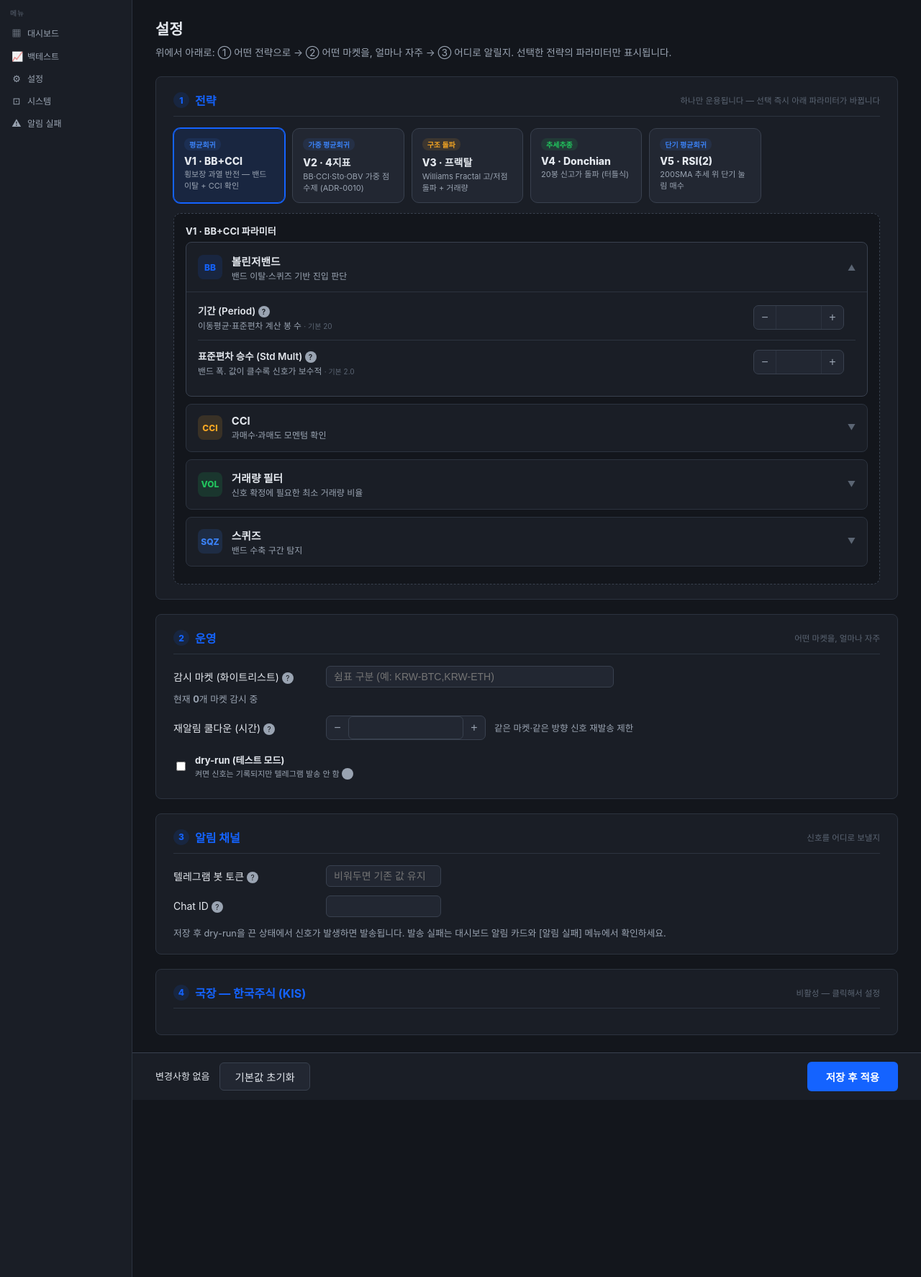
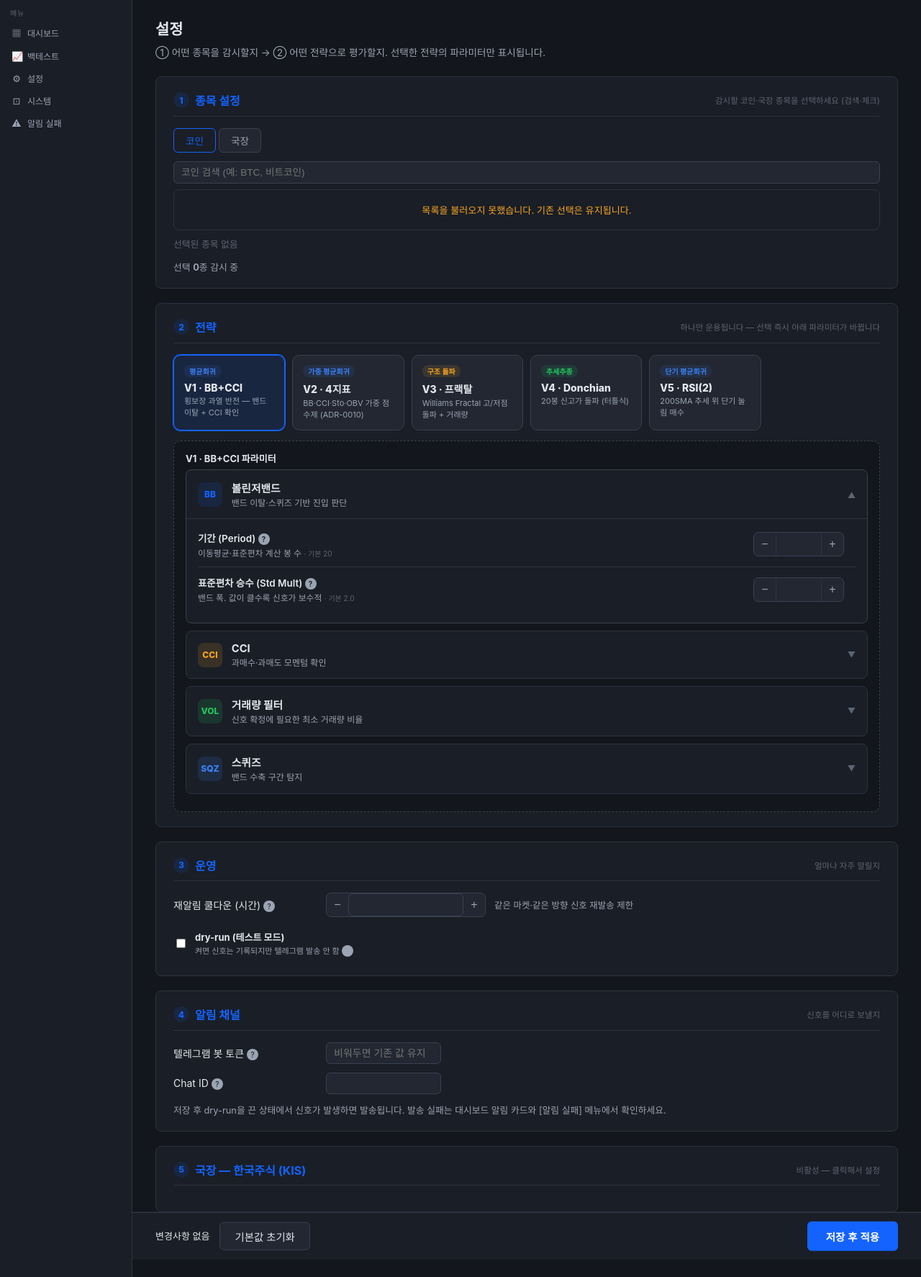
Before and after one commit to xzzero87-alt/signal-up, a Python web app: template src/signal_program/web/templates/settings.html in a window 1280 px wide. Shown: the part 46-1820 px from the top of the page at 72% size. Run offline with Jinja, Linux system fonts and the light colour scheme; the template is opened without the code that fills it, so the values that code supplies are empty.

Commit message:
@ feat(ui): 설정 종목설정 멀티셀렉트 재구성 (v2.2 M3)
- ① 종목설정(코인/국장 탭·검색·체크·선택 칩) 신설, ② 전략 아래로 이동
- 콤마 텍스트 입력 폐지 → 배열 제출 (whitelist_markets/kr_whitelist_symbols)
- settings_markets.js: Set 단일 진실 + 서버렌더 hidden input mirror
  (검색/재렌더가 제출값 불변, 로드 실패에도 기존 선택 유지)
- BUG-1(폼 input↔스키마)·BUG-3(단일 패널) 가드 + id/name/err- 보존
- 운영/알림/국장(KIS) 섹션은 M4 system.html 이전까지 유지(renumber)
@

```diff
--- a/src/signal_program/web/static/js/settings.js
+++ b/src/signal_program/web/static/js/settings.js
@@ -39,12 +39,14 @@
   const fd = new FormData(form);
   const body = {};
 
+  // 리스트 필드(종목설정): hidden input 다중값을 getAll로 수집 → 빈 배열도 명시 전달.
+  // settings_markets.js가 Set→hidden input을 mirror하므로 이것이 제출 진실.
+  for (const listField of ['whitelist_markets', 'kr_whitelist_symbols']) {
+    body[listField] = fd.getAll(listField).map(v => String(v).trim()).filter(Boolean);
+  }
+
   for (const [key, val] of fd.entries()) {
-    // 리스트 필드: 빈 입력도 backend에 명시적으로 전달
-    if (key === 'whitelist_markets' || key === 'kr_whitelist_symbols') {
-      body[key] = (val ?? '').split(',').map(v => v.trim()).filter(Boolean);
-      continue;
-    }
+    if (key === 'whitelist_markets' || key === 'kr_whitelist_symbols') continue;
     if (val === '' || val == null) continue;
     if (CHECKBOX_FIELDS.has(key)) {
       body[key] = true;
--- /dev/null
+++ b/src/signal_program/web/static/js/settings_markets.js
@@ -0,0 +1,285 @@
+// settings_markets.js — 종목설정 멀티셀렉트 (코인/국장 탭) — v2.2 M3
+// 설계 불변식(advisor): Set 이 단일 진실. 제출은 서버/JS가 mirror 하는 hidden input(name)만 담당.
+// picker 행은 name 없는 순수 UI — 검색 필터·재렌더가 제출값에 영향 주지 않는다.
+'use strict';
+
+(function () {
+  const TABS = {
+    coin: {
+      field: 'whitelist_markets',
+      api: '/api/markets/coins',
+      valKey: 'market',
+      labelKey: 'korean_name',
+      subKey: null,
+    },
+    kr: {
+      field: 'kr_whitelist_symbols',
+      api: '/api/markets/kr',
+      valKey: 'code',
+      labelKey: 'name',
+      subKey: 'market', // KOSPI/KOSDAQ 뱃지
+    },
+  };
+
+  // tabKey -> { set, initial, listEl, rows: [{val, search, el}] }
+  const state = {};
+
+  function $(id) {
+    return document.getElementById(id);
+  }
+
+  function fireFormInput() {
+    const form = $('settings-form');
+    if (form) form.dispatchEvent(new Event('input', { bubbles: true }));
+  }
+
+  // ── hidden input mirror (제출 진실) ──
+  function mirrorHidden(tabKey) {
+    const cfg = TABS[tabKey];
+    const box = $('hidden-' + cfg.field);
+    if (!box) return;
+    box.innerHTML = '';
+    state[tabKey].set.forEach(function (val) {
+      const inp = document.createElement('input');
+      inp.type = 'hidden';
+      inp.name = cfg.field;
+      inp.value = val;
+      box.appendChild(inp);
+    });
+  }
+
+  function renderCount(tabKey) {
+    const el = $(tabKey + '-count');
+    if (el) el.textContent = String(state[tabKey].set.size);
+  }
+
+  // ── 선택 칩 (선택의 보편적 표현 — 유니버스 밖 항목도 표시) ──
+  function renderChips(tabKey) {
+    const box = $(tabKey + '-chips');
+    if (!box) return;
+    box.innerHTML = '';
+    const set = state[tabKey].set;
+    if (set.size === 0) {
+      const empty = document.createElement('span');
+      empty.className = 'ms-chips-empty';
+      empty.textContent = '선택된 종목 없음';
+      box.appendChild(empty);
+      return;
+    }
+    set.forEach(function (val) {
+      const chip = document.createElement('span');
+      chip.className = 'ms-chip';
+      const lbl = document.createElement('span');
+      lbl.textContent = val;
+      const x = document.createElement('button');
+      x.type = 'button';
+      x.className = 'ms-chip-x';
+      x.textContent = '×';
+      x.setAttribute('aria-label', val + ' 제거');
+      x.addEventListener('click', function () {
+        removeItem(tabKey, val);
+      });
+      chip.appendChild(lbl);
+      chip.appendChild(x);
+      box.appendChild(chip);
+    });
+  }
+
+  function syncRowCheckbox(tabKey, val) {
+    const listEl = state[tabKey].listEl;
+    if (!listEl || !window.CSS || !CSS.escape) return;
+    const cb = listEl.querySelector('input[data-val="' + CSS.escape(val) + '"]');
+    if (cb) cb.checked = state[tabKey].set.has(val);
+  }
+
+  function toggleItem(tabKey, val) {
+    const set = state[tabKey].set;
+    if (set.has(val)) set.delete(val);
+    else set.add(val);
+    mirrorHidden(tabKey);
+    renderChips(tabKey);
+    renderCount(tabKey);
+    syncRowCheckbox(tabKey, val);
+    fireFormInput();
+  }
+
+  function removeItem(tabKey, val) {
+    state[tabKey].set.delete(val);
+    mirrorHidden(tabKey);
+    renderChips(tabKey);
+    renderCount(tabKey);
+    syncRowCheckbox(tabKey, val);
+    fireFormInput();
+  }
+
+  // ── picker 행 렌더 (1회) ──
+  function renderList(tabKey, items) {
+    const cfg = TABS[tabKey];
+    const listEl = state[tabKey].listEl;
+    if (!listEl) return;
+    listEl.innerHTML = '';
+    listEl.removeAttribute('data-loading');
+    state[tabKey].rows = [];
+
+    if (!items.length) {
+      listEl.innerHTML = '<div class="ms-list-msg">목록이 비어 있습니다.</div>';
+      return;
+    }
+
+    const frag = document.createDocumentFragment();
+    items.forEach(function (item) {
+      const val = item[cfg.valKey];
+      const label = item[cfg.labelKey] || '';
+      const sub = cfg.subKey ? item[cfg.subKey] || '' : '';
+
+      const row = document.createElement('label');
+      row.className = 'ms-item';
+
+      const cb = document.createElement('input');
+      cb.type = 'checkbox'; // name 없음 — 순수 UI
+      cb.className = 'ms-cb';
+      cb.setAttribute('data-val', val);
+      cb.checked = state[tabKey].set.has(val);
+      cb.addEventListener('change', function () {
+        toggleItem(tabKey, val);
+      });
+
+      const code = document.createElement('span');
+      code.className = 'ms-code';
+      code.textContent = val;
+
+      const name = document.createElement('span');
+      name.className = 'ms-name';
+      name.textContent = label;
+
+      row.appendChild(cb);
+      row.appendChild(code);
+      row.appendChild(name);
+      if (sub) {
+        const badge = document.createElement('span');
+        badge.className = 'ms-badge';
+        badge.textContent = sub;
+        row.appendChild(badge);
+      }
+      frag.appendChild(row);
+
+      state[tabKey].rows.push({
+        val: val,
+        search: (val + ' ' + label).toLowerCase(),
+        el: row,
+      });
+    });
+    listEl.appendChild(frag);
+  }
+
+  // ── 검색: picker 가시성만 토글 (제출값 불변) ──
+  function filterList(tabKey, query) {
+    const q = (query || '').trim().toLowerCase();
+    state[tabKey].rows.forEach(function (r) {
+      r.el.style.display = !q || r.search.indexOf(q) !== -1 ? '' : 'none';
+    });
+  }
+
+  function switchTab(tabKey) {
+    ['coin', 'kr'].forEach(function (t) {
+      const panel = $('ms-panel-' + t);
+      if (panel) panel.style.display = t === tabKey ? '' : 'none';
+      const tab = document.querySelector('.ms-tab[data-tab="' + t + '"]');
+      if (tab) tab.classList.toggle('on', t === tabKey);
+    });
+  }
+
+  async function loadTab(tabKey) {
+    const cfg = TABS[tabKey];
+    try {
+      const res = await fetch(cfg.api);
+      if (!res.ok) throw new Error('HTTP ' + res.status);
+      const items = await res.json();
+      renderList(tabKey, items);
+    } catch (e) {
+      // 로드 실패해도 hidden input(서버 시드)은 그대로 제출됨 — 데이터 손실 없음.
+      const listEl = state[tabKey].listEl;
+      if (listEl) {
+        listEl.removeAttribute('data-loading');
+        listEl.innerHTML =
+          '<div class="ms-list-msg ms-list-err">목록을 불러오지 못했습니다. ' +
+          '기존 선택은 유지됩니다.</div>';
+      }
+    }
+  }
+
+  // 변경 추적: 저장바(settings.html 인라인)가 호출
+  window.getMarketsChanges = function () {
+    const out = [];
+    ['coin', 'kr'].forEach(function (t) {
+      const st = state[t];
+      if (!st) return;
+      const changed =
+        st.set.size !== st.initial.size ||
+        Array.prototype.some.call(st.set, function (v) {
+          return !st.initial.has(v);
+        });
+      if (changed) {
+        out.push({
+          key: TABS[t].field,
+          label: t === 'coin' ? '코인 종목' : '국장 종목',
+          from: st.initial.size + '종',
+          to: st.set.size + '종',
+        });
+      }
+    });
+    return out;
+  };
+
+  // 저장 성공 시 기준값 갱신
+  window.marketsCommit = function () {
+    ['coin', 'kr'].forEach(function (t) {
+      if (state[t]) state[t].initial = new Set(state[t].set);
+    });
+  };
+
+  // 탭 전환 노출 (settings.html onclick)
+  window.msSwitchTab = switchTab;
+
+  function init() {
+    const seedEl = $('markets-seed');
+    let seed = { coin: [], kr: [] };
+    if (seedEl) {
+      try {
+        seed = JSON.parse(seedEl.textContent);
+      } catch (e) {
+        seed = { coin: [], kr: [] };
+      }
+    }
+
+    ['coin', 'kr'].forEach(function (t) {
+      const initial = Array.isArray(seed[t]) ? seed[t] : [];
+      state[t] = {
+        set: new Set(initial),
+        initial: new Set(initial),
+        listEl: $(t + '-list'),
+        rows: [],
+      };
+      mirrorHidden(t);
+      renderChips(t);
+      renderCount(t);
+
+      const search = $(t + '-search');
+      if (search) {
+        search.addEventListener('input', function () {
+          filterList(t, search.value);
+        });
+      }
+    });
+
+    switchTab('coin');
+    loadTab('coin');
+    loadTab('kr');
+  }
+
+  if (document.readyState === 'loading') {
+    document.addEventListener('DOMContentLoaded', init);
+  } else {
+    init();
+  }
+})();
--- a/src/signal_program/web/templates/settings.html
+++ b/src/signal_program/web/templates/settings.html
@@ -2,19 +2,108 @@
 {% block title %}설정{% endblock %}
 
 {% block content %}
+<style>
+/* ── 종목설정 멀티셀렉트 (v2.2 M3) ── */
+.ms-tabs { display:flex; gap:4px; margin-bottom:0.75rem; }
+.ms-tab {
+  font-size:0.85rem; padding:6px 16px; cursor:pointer;
+  background:var(--color-surface-2); color:var(--color-muted);
+  border:1px solid var(--color-border-2); border-radius:var(--radius, 4px);
+}
+.ms-tab.on { background:var(--color-surface); color:var(--color-primary); border-color:var(--color-primary); }
+.ms-search {
+  width:100%; box-sizing:border-box; margin-bottom:0.5rem; padding:7px 10px;
+  font-size:0.85rem; background:var(--color-surface-2); color:var(--color-text);
+  border:1px solid var(--color-border-2); border-radius:var(--radius, 4px); outline:none;
+}
+.ms-list {
+  max-height:280px; overflow-y:auto;
+  border:1px solid var(--color-border); border-radius:var(--radius-md, 6px);
+  background:var(--color-surface);
+}
+.ms-item {
+  display:flex; align-items:center; gap:8px;
+  padding:6px 12px; font-size:0.85rem; cursor:pointer;
+  border-bottom:1px solid var(--color-border);
+}
+.ms-item:last-child { border-bottom:none; }
+.ms-item:hover { background:var(--color-surface-2); }
+.ms-cb { flex-shrink:0; }
+.ms-code { font-variant-numeric:tabular-nums; color:var(--color-text); min-width:84px; }
+.ms-name { color:var(--color-muted); flex:1; overflow:hidden; text-overflow:ellipsis; white-space:nowrap; }
+.ms-badge {
+  font-size:0.68rem; padding:1px 6px; border-radius:3px; flex-shrink:0;
+  background:var(--color-surface-2); color:var(--color-muted-2); border:1px solid var(--color-border-2);
+}
+.ms-list-msg { padding:18px 12px; text-align:center; color:var(--color-muted-2); font-size:0.82rem; }
+.ms-list-err { color:var(--color-strong); }
+.ms-chips { display:flex; flex-wrap:wrap; gap:6px; margin:0.6rem 0 0.3rem; min-height:1.5rem; }
+.ms-chip {
+  display:inline-flex; align-items:center; gap:4px;
+  font-size:0.78rem; padding:2px 4px 2px 9px; border-radius:12px;
+  background:var(--color-surface-2); color:var(--color-text); border:1px solid var(--color-border-2);
+}
+.ms-chip-x {
+  border:none; background:none; cursor:pointer; color:var(--color-muted);
+  font-size:1rem; line-height:1; padding:0 4px;
+}
+.ms-chip-x:hover { color:var(--color-danger, #e05252); }
+.ms-chips-empty { font-size:0.8rem; color:var(--color-muted-2); }
+</style>
+
 <div class="page-content">
 <div class="page-header">
   <h1>설정</h1>
-  <p class="header-subtitle">위에서 아래로: ① 어떤 전략으로 → ② 어떤 마켓을, 얼마나 자주 → ③ 어디로 알릴지. 선택한 전략의 파라미터만 표시됩니다.</p>
+  <p class="header-subtitle">① 어떤 종목을 감시할지 → ② 어떤 전략으로 평가할지. 선택한 전략의 파라미터만 표시됩니다.</p>
 </div>
 <div id="save-toast" class="toast" style="display:none"></div>
 <div id="form-errors" class="error-box" style="display:none"></div>
 
+{# 종목설정 초기 선택 시드 (JS 멀티셀렉트의 단일 진실 Set 초기화용) #}
+<script id="markets-seed" type="application/json">{"coin": {{ settings.whitelist_markets | tojson }}, "kr": {{ settings.kr_whitelist_symbols | tojson }}}</script>
+
 <form id="settings-form" onsubmit="saveSettings(event)">
 
-  <!-- ① 전략 -->
+  <!-- ① 종목 설정 -->
   <section class="settings-section">
-    <h2><span class="sec-num">1</span>전략 <span class="sec-desc">하나만 운용됩니다 — 선택 즉시 아래 파라미터가 바뀝니다</span></h2>
+    <h2><span class="sec-num">1</span>종목 설정 <span class="sec-desc">감시할 코인·국장 종목을 선택하세요 (검색·체크)</span></h2>
+
+    <div class="ms-tabs">
+      <button type="button" class="ms-tab on" data-tab="coin" onclick="msSwitchTab('coin')">코인</button>
+      <button type="button" class="ms-tab" data-tab="kr" onclick="msSwitchTab('kr')">국장</button>
+    </div>
+
+    {# hidden input = 제출 진실. 서버가 초기값 렌더 → JS가 선택 변경 시 mirror. #}
+    {# BUG-1 가드(폼 input name ⊆ SettingsUpdate)를 비공허하게 유지. #}
+    <div id="hidden-whitelist_markets">
+      {% for m in settings.whitelist_markets %}<input type="hidden" name="whitelist_markets" value="{{ m }}">{% endfor %}
+    </div>
+    <div id="hidden-kr_whitelist_symbols">
+      {% for s in settings.kr_whitelist_symbols %}<input type="hidden" name="kr_whitelist_symbols" value="{{ s }}">{% endfor %}
+    </div>
+
+    <!-- 코인 패널 -->
+    <div class="ms-panel" id="ms-panel-coin">
+      <input type="text" id="coin-search" class="ms-search" placeholder="코인 검색 (예: BTC, 비트코인)" autocomplete="off">
+      <div class="ms-list" id="coin-list" data-loading="1"><div class="ms-list-msg">불러오는 중…</div></div>
+      <div class="ms-chips" id="coin-chips"></div>
+      <div class="field-note">선택 <strong id="coin-count">0</strong>종 감시 중</div>
+      <span class="field-error" id="err-whitelist_markets"></span>
+    </div>
+
+    <!-- 국장 패널 -->
+    <div class="ms-panel" id="ms-panel-kr" style="display:none">
+      <input type="text" id="kr-search" class="ms-search" placeholder="국장 검색 (예: 005930, 삼성전자)" autocomplete="off">
+      <div class="ms-list" id="kr-list" data-loading="1"><div class="ms-list-msg">불러오는 중…</div></div>
+      <div class="ms-chips" id="kr-chips"></div>
+      <div class="field-note">선택 <strong id="kr-count">0</strong>종 · 국장 평가는 ⑤ 국장(KIS) 활성화 필요</div>
+      <span class="field-error" id="err-kr_whitelist_symbols"></span>
+    </div>
+  </section>
+
+  <!-- ② 전략 -->
+  <section class="settings-section">
+    <h2><span class="sec-num">2</span>전략 <span class="sec-desc">하나만 운용됩니다 — 선택 즉시 아래 파라미터가 바뀝니다</span></h2>
 
     <div class="strat-grid">
       <label class="strat-card {% if settings.strategy_version == 'v1' %}on{% endif %}" id="card-v1">
@@ -195,23 +284,9 @@
     {% endfor %}
   </section>
 
-  <!-- ② 운영 -->
+  <!-- ③ 운영 -->
   <section class="settings-section">
-    <h2><span class="sec-num">2</span>운영 <span class="sec-desc">어떤 마켓을, 얼마나 자주</span></h2>
-
-    <div class="field-row">
-      <label for="whitelist_markets">감시 마켓 (화이트리스트)
-        <span class="help" title="{{ help.whitelist_markets }}">?</span>
-      </label>
-      <input id="whitelist_markets" name="whitelist_markets" type="text"
-             value="{{ settings.whitelist_markets | join(',') }}"
-             data-field="whitelist_markets" class="input-wide"
-             placeholder="쉼표 구분 (예: KRW-BTC,KRW-ETH)">
-      <span class="field-error" id="err-whitelist_markets"></span>
-    </div>
-    <div class="field-note" style="margin:-0.4rem 0 0.9rem">
-      현재 <strong id="wl-count">{{ settings.whitelist_markets | length }}</strong>개 마켓 감시 중
-    </div>
+    <h2><span class="sec-num">3</span>운영 <span class="sec-desc">얼마나 자주 알릴지</span></h2>
 
     <div class="field-row">
       <label for="cooldown_hours">재알림 쿨다운 (시간)
@@ -239,9 +314,9 @@
     </div>
   </section>
 
-  <!-- ③ 알림 채널 -->
+  <!-- ④ 알림 채널 -->
   <section class="settings-section">
-    <h2><span class="sec-num">3</span>알림 채널 <span class="sec-desc">신호를 어디로 보낼지</span></h2>
+    <h2><span class="sec-num">4</span>알림 채널 <span class="sec-desc">신호를 어디로 보낼지</span></h2>
 
     <div class="field-row">
       <label for="telegram_bot_token">텔레그램 봇 토큰
@@ -263,13 +338,14 @@
     <div class="field-note">저장 후 dry-run을 끈 상태에서 신호가 발생하면 발송됩니다. 발송 실패는 대시보드 알림 카드와 [알림 실패] 메뉴에서 확인하세요.</div>
   </section>
 
-  <!-- ④ 국장 (접힘) -->
+  <!-- ⑤ 국장 (접힘) -->
   <section class="settings-section {% if not settings.kr_enabled %}collapsed{% endif %}" id="kr-section">
     <h2 class="sec-fold-toggle" onclick="document.getElementById('kr-section').classList.toggle('collapsed')">
-      <span class="sec-num">4</span>국장 — 한국주식 (KIS)
+      <span class="sec-num">5</span>국장 — 한국주식 (KIS)
       <span class="sec-desc">{% if settings.kr_enabled %}활성{% else %}비활성 — 클릭해서 설정{% endif %}</span>
     </h2>
     <div class="sec-fold-body">
+      <div class="field-note" style="margin-bottom:0.6rem">감시 종목은 ① 종목 설정의 [국장] 탭에서 선택합니다.</div>
       <div class="field-row field-row-check">
         <label>
           <input id="kr_enabled" name="kr_enabled" type="checkbox"
@@ -299,15 +375,6 @@
           <span class="help" title="체크=모의투자 / 미체크=실전투자 서버 (캔들 조회 전용)">?</span>
         </label>
         <span class="field-error" id="err-kis_is_paper"></span>
-      </div>
-      <div class="field-row">
-        <label for="kr_whitelist_symbols">종목 화이트리스트
-          <span class="help" title="쉼표 구분 종목코드. 예: 005930,035720,000660">?</span>
-        </label>
-        <input id="kr_whitelist_symbols" name="kr_whitelist_symbols" type="text"
-               value="{{ settings.kr_whitelist_symbols | join(',') }}"
-               data-field="kr_whitelist_symbols" class="input-wide">
-        <span class="field-error" id="err-kr_whitelist_symbols"></span>
       </div>
       <div class="field-row">
         <label for="kr_cooldown_hours_60m">쿨다운 60분봉 (시간)</label>
@@ -392,13 +459,17 @@
 updateV2Dim();
 
 // ── 변경 추적 + sticky 저장바 ──
+// 종목설정은 settings_markets.js의 Set 기반 변경(getMarketsChanges)으로 합산.
+// hidden input(name=whitelist_markets 등)과 list 필드는 여기서 제외.
 const _initial = {};
 const _labels = {};
+const _LIST_FIELDS = { whitelist_markets: 1, kr_whitelist_symbols: 1 };
 (function initChangeTracking() {
   const form = document.getElementById('settings-form');
   form.querySelectorAll('input').forEach(function(el) {
+    if (el.type === 'hidden') return;
     const key = el.name || el.id;
-    if (!key) return;
+    if (!key || key in _LIST_FIELDS) return;
     _initial[key] = (el.type === 'checkbox') ? el.checked : el.value;
     const row = el.closest('.ind-param, .field-row, .toggle-row');
     const lbl = row ? row.querySelector('.pl, label') : null;
@@ -411,8 +482,9 @@
 function getChanges() {
   const changes = [];
   document.querySelectorAll('#settings-form input').forEach(function(el) {
+    if (el.type === 'hidden') return;
     const key = el.name || el.id;
-    if (!key || !(key in _initial)) return;
+    if (!key || key in _LIST_FIELDS || !(key in _initial)) return;
     const now = (el.type === 'checkbox') ? el.checked : el.value;
     const stepperBox = el.closest('.stepper');
     if (String(now) !== String(_initial[key])) {
@@ -422,6 +494,10 @@
       stepperBox.classList.remove('param-changed');
     }
   });
+  // 종목설정(코인/국장) Set 변경 합산
+  if (typeof window.getMarketsChanges === 'function') {
+    window.getMarketsChanges().forEach(function(c) { changes.push(c); });
+  }
   return changes;
 }
 
@@ -447,20 +523,22 @@
 // 저장 성공 시 settings.js가 'settings-saved' 이벤트 발행 → 기준값 리셋 + 반영 확인
 document.addEventListener('settings-saved', function() {
   document.querySelectorAll('#settings-form input').forEach(function(el) {
+    if (el.type === 'hidden') return;
     const key = el.name || el.id;
-    if (key in _initial) _initial[key] = (el.type === 'checkbox') ? el.checked : el.value;
+    if (key && !(key in _LIST_FIELDS) && key in _initial) {
+      _initial[key] = (el.type === 'checkbox') ? el.checked : el.value;
+    }
   });
+  if (typeof window.marketsCommit === 'function') window.marketsCommit();
   document.querySelectorAll('.param-changed').forEach(function(el) { el.classList.remove('param-changed'); });
   document.getElementById('sb-pending').style.display = 'none';
   document.getElementById('sb-applied').style.display = 'flex';
-  const wl = document.getElementById('whitelist_markets');
-  const wc = document.getElementById('wl-count');
-  if (wl && wc) wc.textContent = wl.value.split(',').map(function(s){return s.trim();}).filter(Boolean).length;
 });
 </script>
 </div>
 {% endblock %}
 
 {% block scripts %}
-<script src="/static/js/settings.js?v=m23"></script>
+<script src="/static/js/settings_markets.js?v=m3"></script>
+<script src="/static/js/settings.js?v=m3"></script>
 {% endblock %}
```
